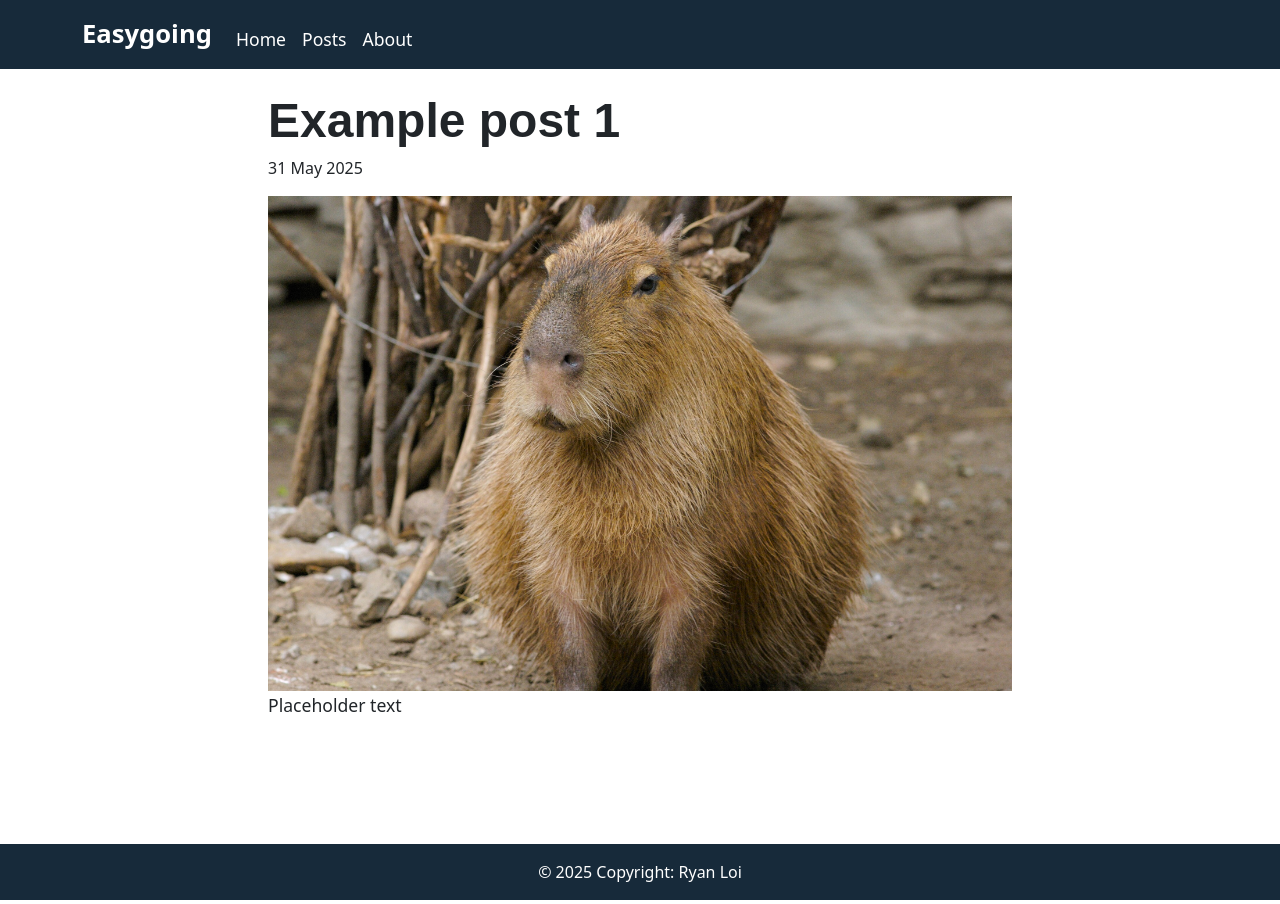
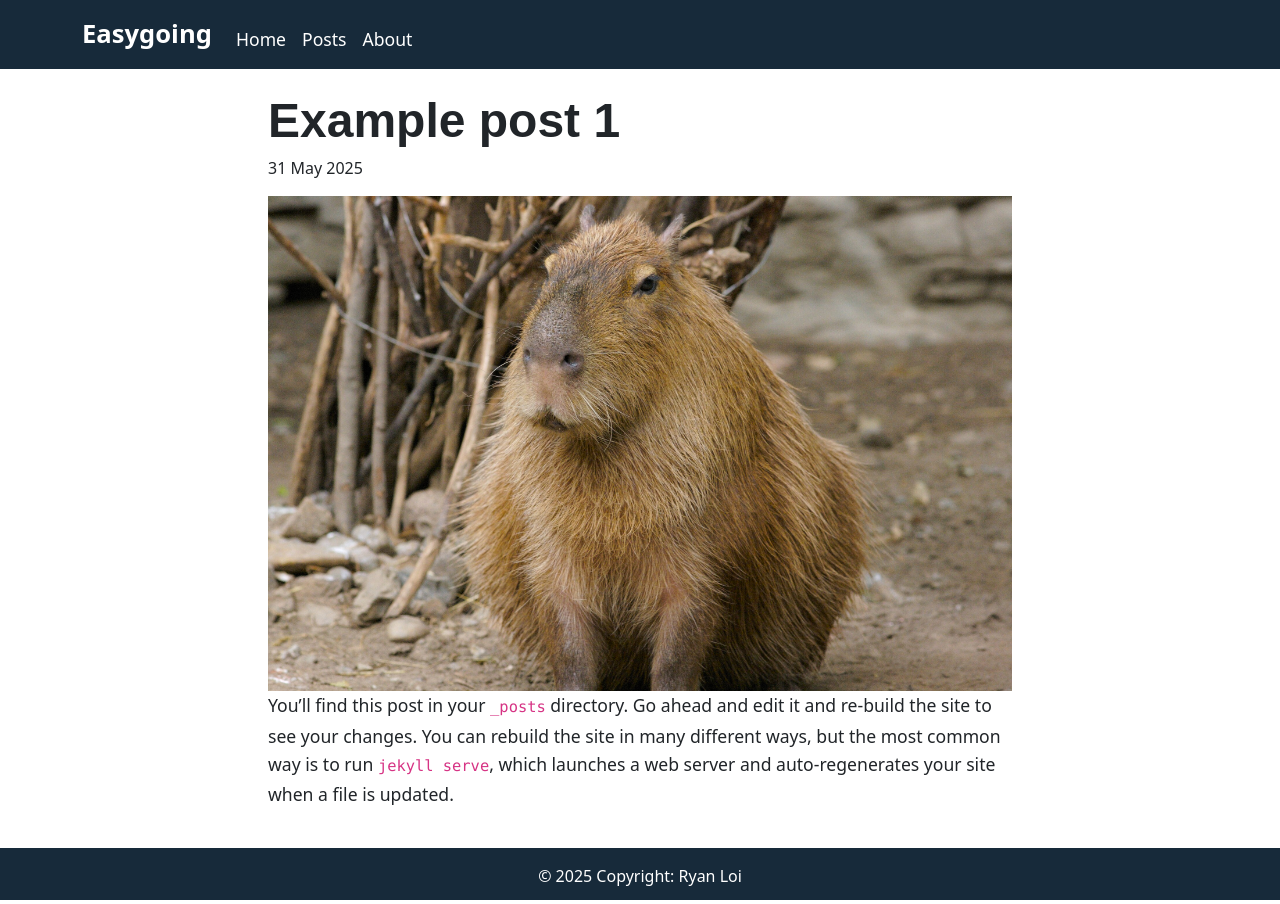
Before and after one commit to RyanxLoi/jekyll-theme-easygoing, a Jekyll site: the page built from _posts/2025-05-31-Placeholder-2.md, in a window 1280 px wide. Built offline with Jekyll 4.4.1, drawn with Linux system fonts in a browser that asks for light colours; some web fonts are replaced.

Commit message:
added viewport

```diff
--- a/_includes/head.html
+++ b/_includes/head.html
@@ -1,4 +1,7 @@
 <head>
+
+<meta name="viewport" content="width=device-width, initial-scale=1.0" />
+
     {% seo %}
 <!-- Latest compiled and minified CSS -->
 <link href="https://cdn.jsdelivr.net/npm/bootstrap@5.3.6/dist/css/bootstrap.min.css" rel="stylesheet" integrity="sha384-4Q6Gf2aSP4eDXB8Miphtr37CMZZQ5oXLH2yaXMJ2w8e2ZtHTl7GptT4jmndRuHDT" crossorigin="anonymous">
--- a/_posts/2025-05-31-Placeholder-2.md
+++ b/_posts/2025-05-31-Placeholder-2.md
@@ -4,5 +4,4 @@
 image: /assets/Capybara_2.jpg
 image_alt_text: "Thumbnail"
 ---
-
-Placeholder text
+You’ll find this post in your `_posts` directory. Go ahead and edit it and re-build the site to see your changes. You can rebuild the site in many different ways, but the most common way is to run `jekyll serve`, which launches a web server and auto-regenerates your site when a file is updated.
```
Also changed, not shown: assets/style.css (+0 -23 lines), jekyll-theme-easygoing.gemspec.
